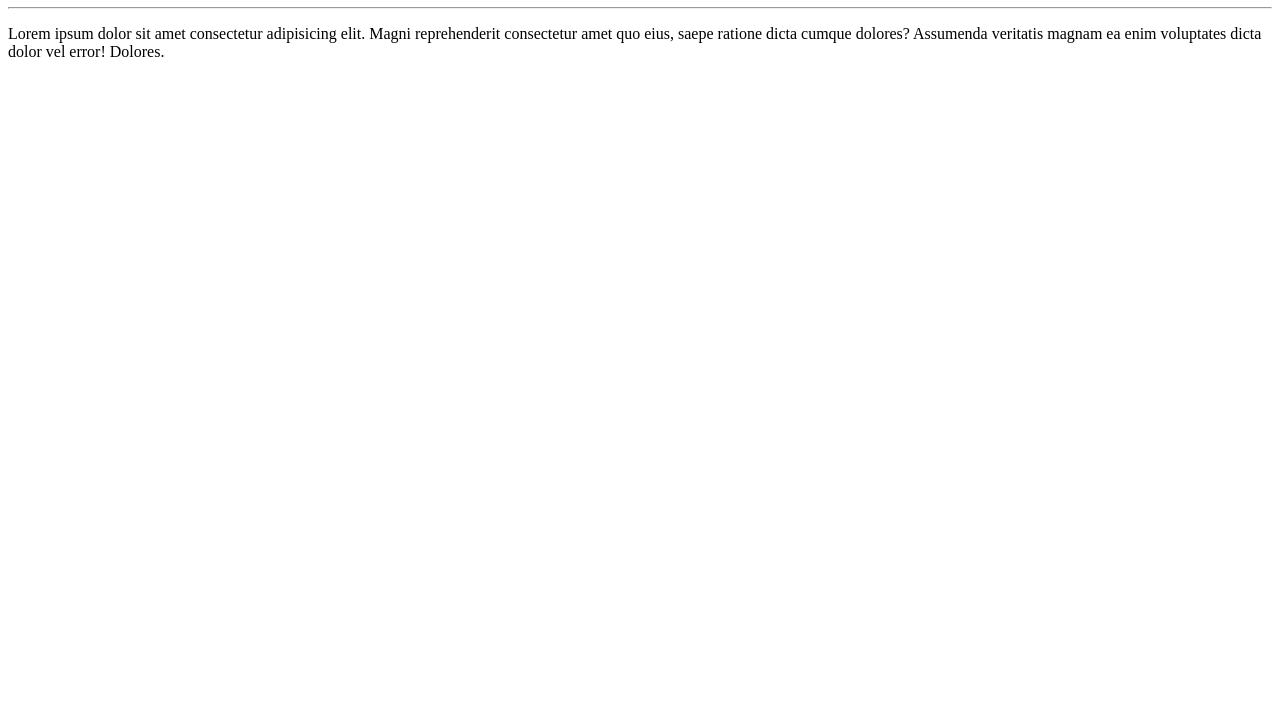
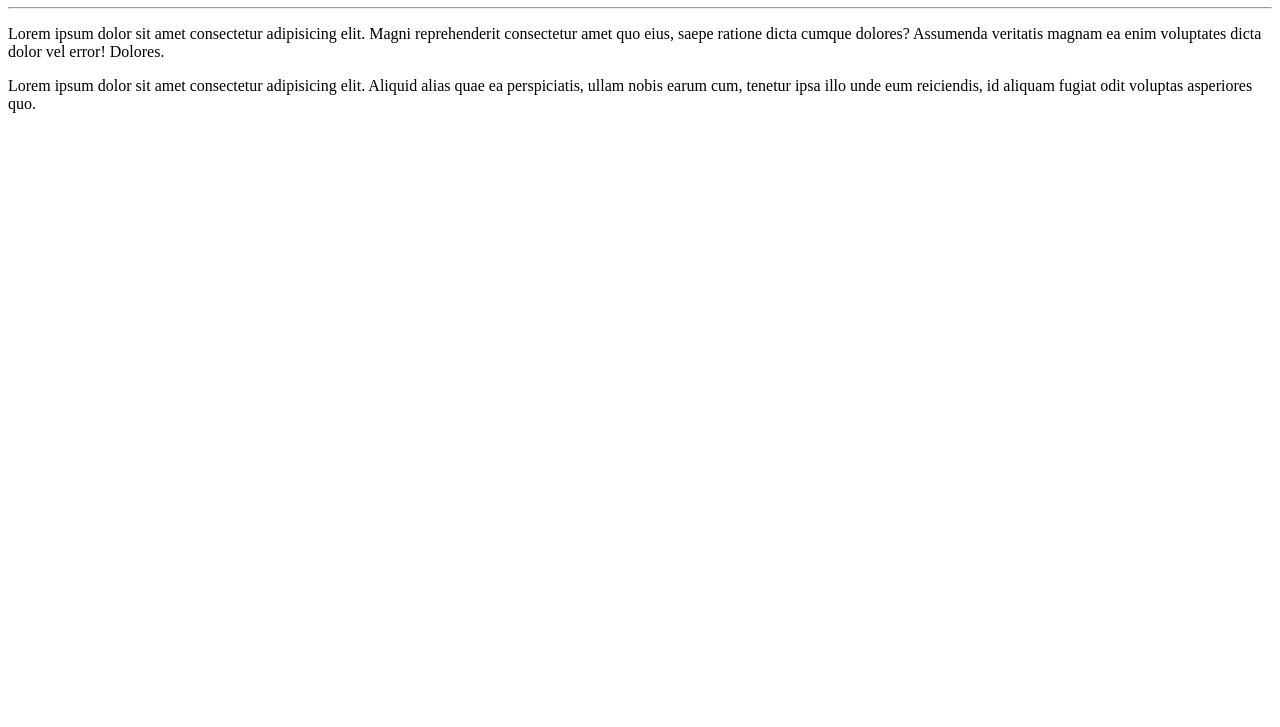
Before and after one commit to HiCosta/Ola--Mundo-, a plain HTML site: page site-exemplo/index.html in a window 1280 px wide. Shown: the part 73-800 px from the top of the page. Drawn offline with Linux system fonts and the light colour scheme.

Commit message:
Novo parágrafo adicionado

```diff
--- a/site-exemplo/index.html
+++ b/site-exemplo/index.html
@@ -10,5 +10,6 @@
     <h1>Olá, Mundo!</h1>
     <hr>
     <p>Lorem ipsum dolor sit amet consectetur adipisicing elit. Magni reprehenderit consectetur amet quo eius, saepe ratione dicta cumque dolores? Assumenda veritatis magnam ea enim voluptates dicta dolor vel error! Dolores.</p>
+    <p>Lorem ipsum dolor sit amet consectetur adipisicing elit. Aliquid alias quae ea perspiciatis, ullam nobis earum cum, tenetur ipsa illo unde eum reiciendis, id aliquam fugiat odit voluptas asperiores quo.</p>
 </body>
 </html>
```
